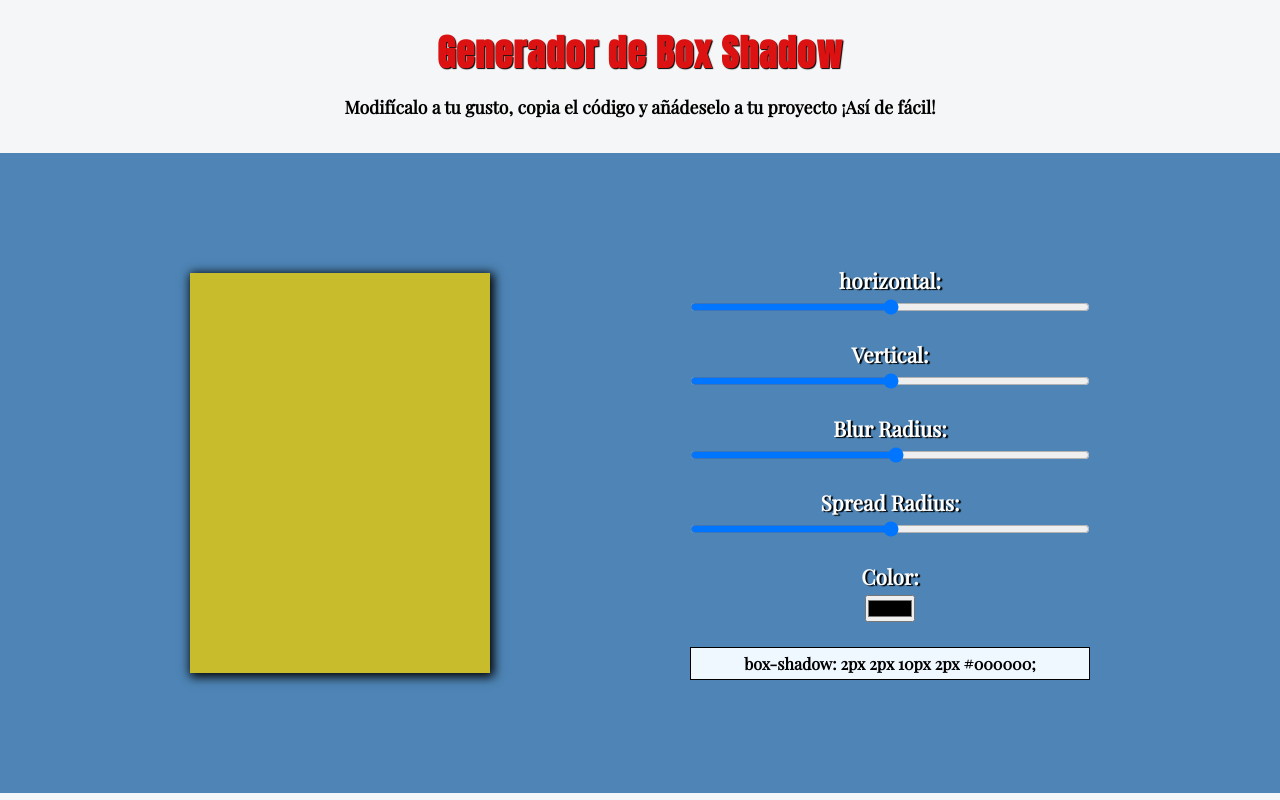
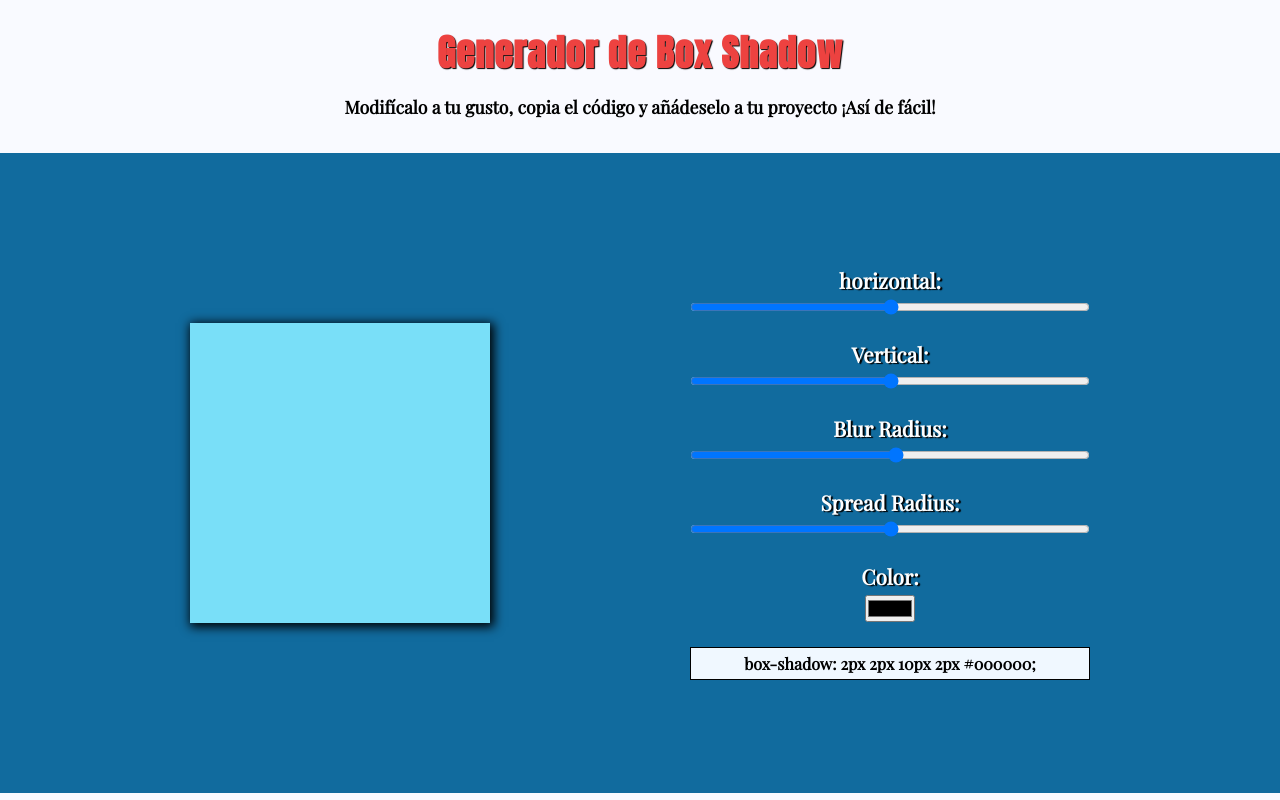
Before and after one commit to facudam/generador-box-shadow, a plain HTML site: page index.html in a window 1280 px wide. Drawn offline with nearby package versions, Linux system fonts and the light colour scheme.

Commit message:
Estilando

```diff
--- a/index.css
+++ b/index.css
@@ -8,7 +8,7 @@
 }
 
 body {
-    background-color: #f5f6f7;
+    background-color: #f9faff;
     font-family: 'Playfair Display', serif;
 }
 
@@ -19,7 +19,7 @@ h1 {
     margin: auto;
     margin-top: 25px;
     text-align: center;
-    color: rgb(220, 17, 17);
+    color: #ed4240;
     text-shadow: 1px 1px 1px black;
 
 
@@ -33,7 +33,7 @@ h1 {
 }
 
 main {
-    background-color: rgb(78, 133, 182);
+    background-color: #116b9e;
     width: 100%;
 }
 
@@ -53,8 +53,8 @@ main {
 
 .main-container__box {
     width: 300px;
-    height: 400px;
-    background-color: #c9bc2c;
+    height: 300px;
+    background-color: #79dff8;
     box-shadow: 2px 2px 10px 2px #000000;
 }
 
```
